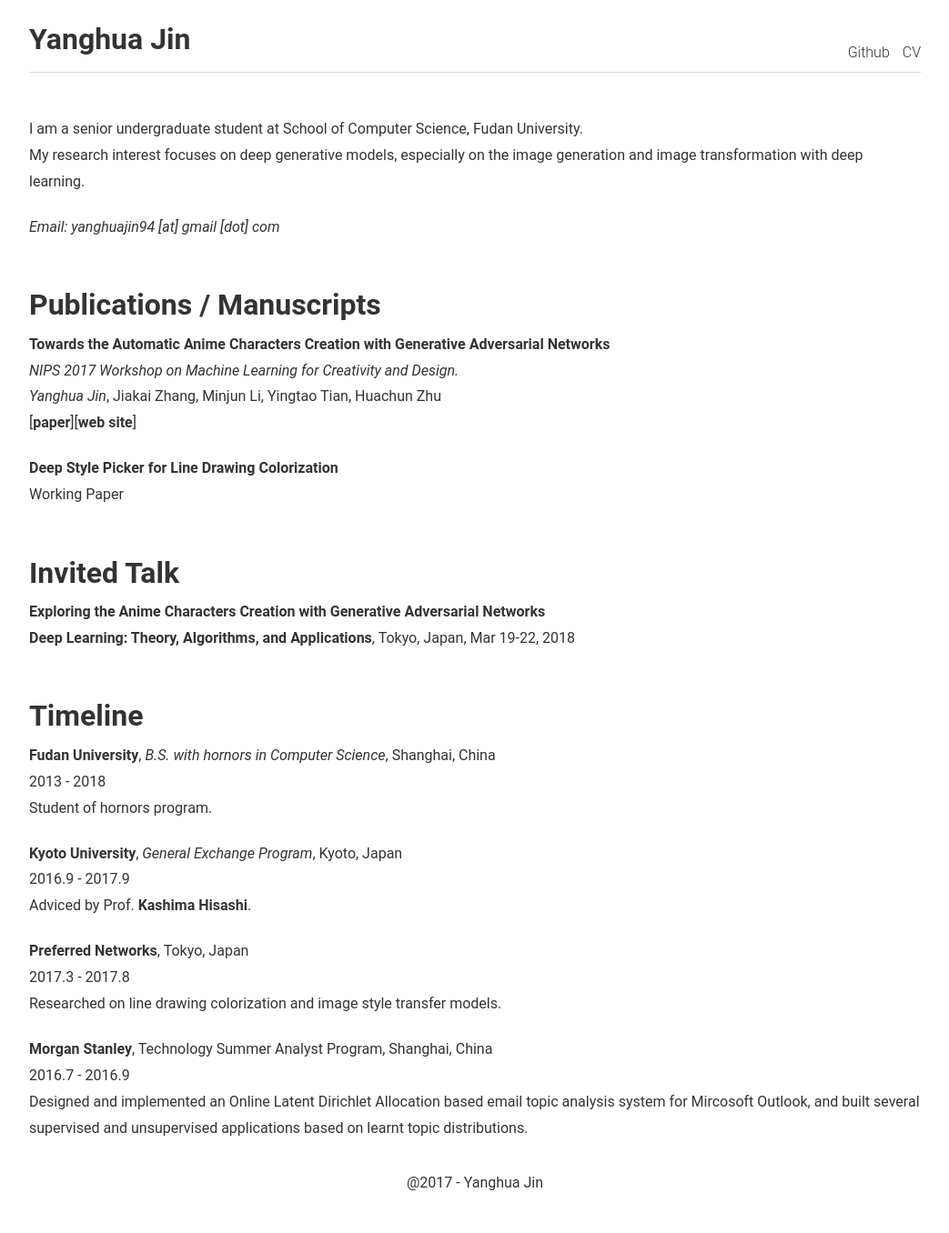
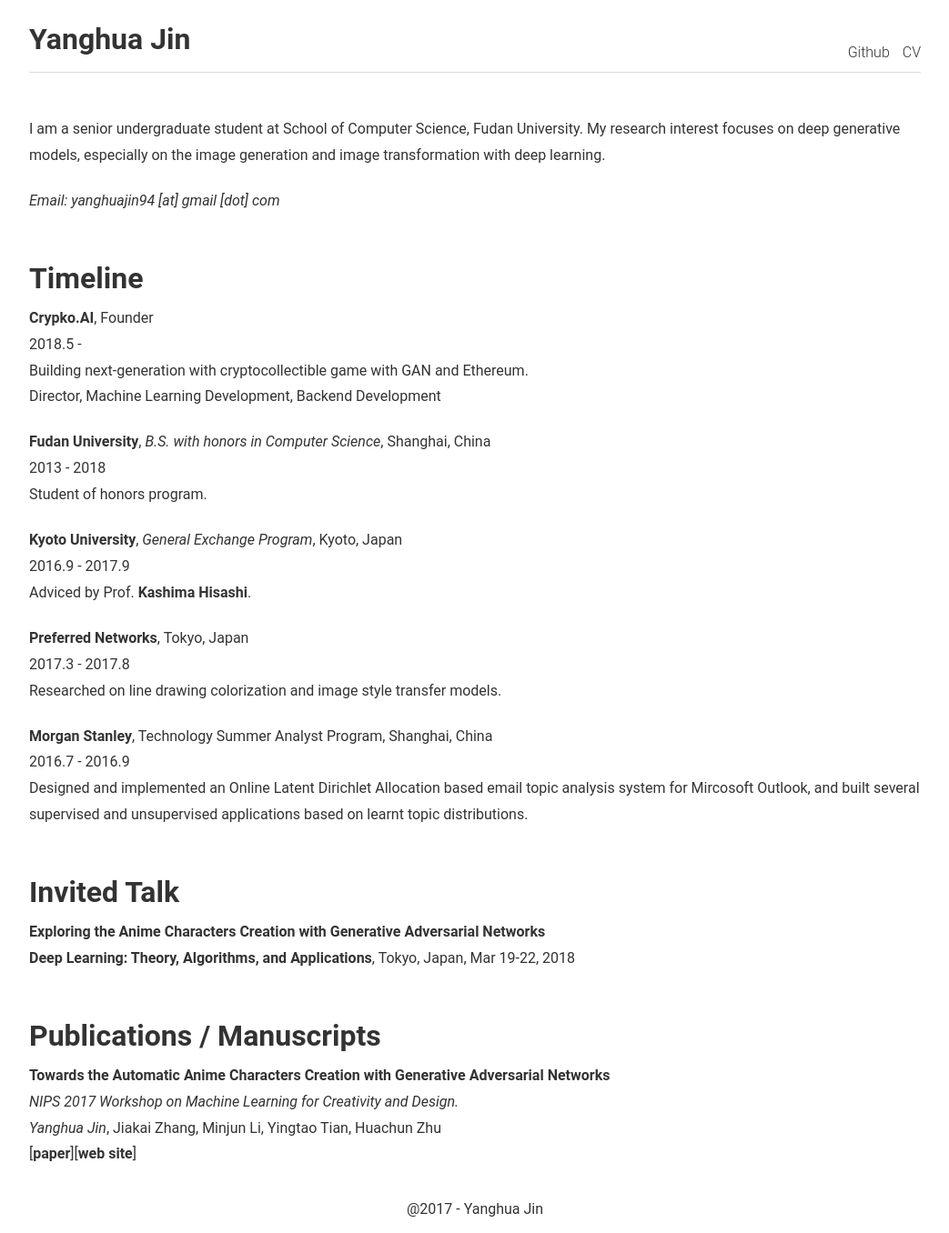
Before and after one commit to Aixile/aixile.github.io, a Jekyll site: the page built from index.md, in a window 1280 px wide. Shown: the whole page at 91% size, without its empty margins (118-1161 px from the left). Built offline with Jekyll 4.4.1, drawn with Linux system fonts in a browser that asks for light colours; the list of posts is cut into pages by our own code; before the commit the page ends 1327 px from its top, so only the background shows below that.

Commit message:
update site

```diff
--- a/index.md
+++ b/index.md
@@ -7,23 +7,16 @@ I am a senior undergraduate student at School of Computer Science, Fudan Univers
 My research interest focuses on deep generative models, especially on the image generation and image transformation with deep learning.
 
 *Email: yanghuajin94 [at] gmail [dot] com*
-## Publications / Manuscripts
-**Towards the Automatic Anime Characters Creation with Generative Adversarial Networks**
-*NIPS 2017 Workshop on Machine Learning for Creativity and Design.*
-*Yanghua Jin*, Jiakai Zhang, Minjun Li, Yingtao Tian, Huachun Zhu
-[[paper](https://arxiv.org/abs/1708.05509)][[web site](http://make.girls.moe/)]
-
-**Deep Style Picker for Line Drawing Colorization**
-Working Paper
-
-## Invited Talk
-**Exploring the Anime Characters Creation with Generative Adversarial Networks**
-[Deep Learning: Theory, Algorithms, and Applications](http://www.ms.k.u-tokyo.ac.jp/TDLW2018/), Tokyo, Japan, Mar 19-22, 2018
 
 ## Timeline
-**Fudan University**, *B.S. with hornors in Computer Science*, Shanghai, China
+**[Crypko.AI](http://crypko.ai/)**, Founder
+2018.5 -
+Building next-generation with cryptocollectible game with GAN and Ethereum.
+Director, Machine Learning Development, Backend Development
+
+**Fudan University**, *B.S. with honors in Computer Science*, Shanghai, China
 2013 - 2018
-Student of hornors program.
+Student of honors program.
 
 **Kyoto University**, *General Exchange Program*, Kyoto, Japan
 2016.9 - 2017.9
@@ -37,3 +30,13 @@ Researched on line drawing colorization and image style transfer models.
 2016.7 - 2016.9
 Designed and implemented an Online Latent Dirichlet Allocation based email topic analysis
 system for Mircosoft Outlook, and built several supervised and unsupervised applications based on learnt topic distributions.
+
+## Invited Talk
+**Exploring the Anime Characters Creation with Generative Adversarial Networks**
+[Deep Learning: Theory, Algorithms, and Applications](http://www.ms.k.u-tokyo.ac.jp/TDLW2018/), Tokyo, Japan, Mar 19-22, 2018
+
+## Publications / Manuscripts
+**Towards the Automatic Anime Characters Creation with Generative Adversarial Networks**
+*NIPS 2017 Workshop on Machine Learning for Creativity and Design.*
+*Yanghua Jin*, Jiakai Zhang, Minjun Li, Yingtao Tian, Huachun Zhu
+[[paper](https://arxiv.org/abs/1708.05509)][[web site](http://make.girls.moe/)]
```
Also changed, not shown: 2 other files.
